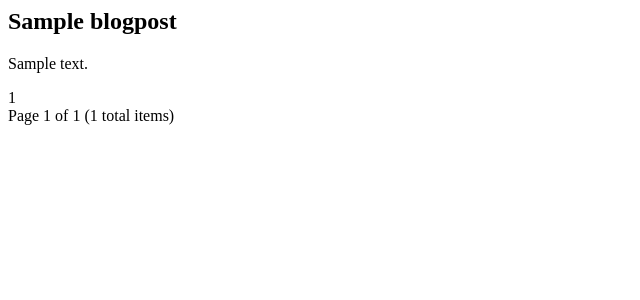
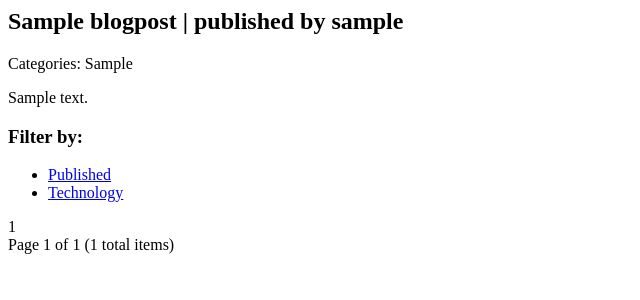
Before and after one commit to BrennanDraves/viewcraft, a Django app: a page that uses demo_app/templates/demo_app/list.html in a window 1280 px wide. Shown: the top 300 px of the page, without its empty margins (0-640 px from the left). Run offline with Django 5.2, Linux system fonts and the light colour scheme; tables that the repository leaves empty hold one stand-in row (values such as "Sample post").

Commit message:
live test filter component, and test mix with pagination

```diff
--- a/demo_app/templates/demo_app/list.html
+++ b/demo_app/templates/demo_app/list.html
@@ -1,8 +1,18 @@
 {% for post in object_list %}
     <article>
-        <h2>{{ post.title }}</h2>
+        <h2>{{ post.title }} | {{ post.status }} by {{ post.author }}</h2>
+        <p>Categories: {{ post.category }}</p>
         <p>{{ post.body|truncatewords:50 }}</p>
     </article>
 {% endfor %}
 
+<div class="filters">
+    <h3>Filter by:</h3>
+    <ul>
+        <li><a href="?filter=status:published">Published</a></li>
+        <li><a href="?filter=category:Technology">Technology</a></li>
+        <!-- Add more as needed -->
+    </ul>
+</div>
+
 {% include "viewcraft/pagination.html" %}
--- a/demo_app/views.py
+++ b/demo_app/views.py
@@ -2,15 +2,19 @@ from django.views.generic import ListView
 
 from demo_app.models import BlogPost
 
-from viewcraft import ComponentMixin, PaginationConfig, PaginationComponent
+from viewcraft import ComponentMixin, PaginationConfig, FilterConfig
 
 class BlogListView(ComponentMixin, ListView):
     model = BlogPost
     template_name = 'demo_app/list.html'
     components = [
-        PaginationConfig(
+                PaginationConfig(
             per_page=5,
             visible_pages=3,
             max_pages=None  # No limit
-        )
+        ),
+                FilterConfig(fields={
+            'status': ['draft', 'published', 'archived'],
+            'category': ['Technology', 'Travel', 'Food', 'Science']
+        }),
     ]
```
